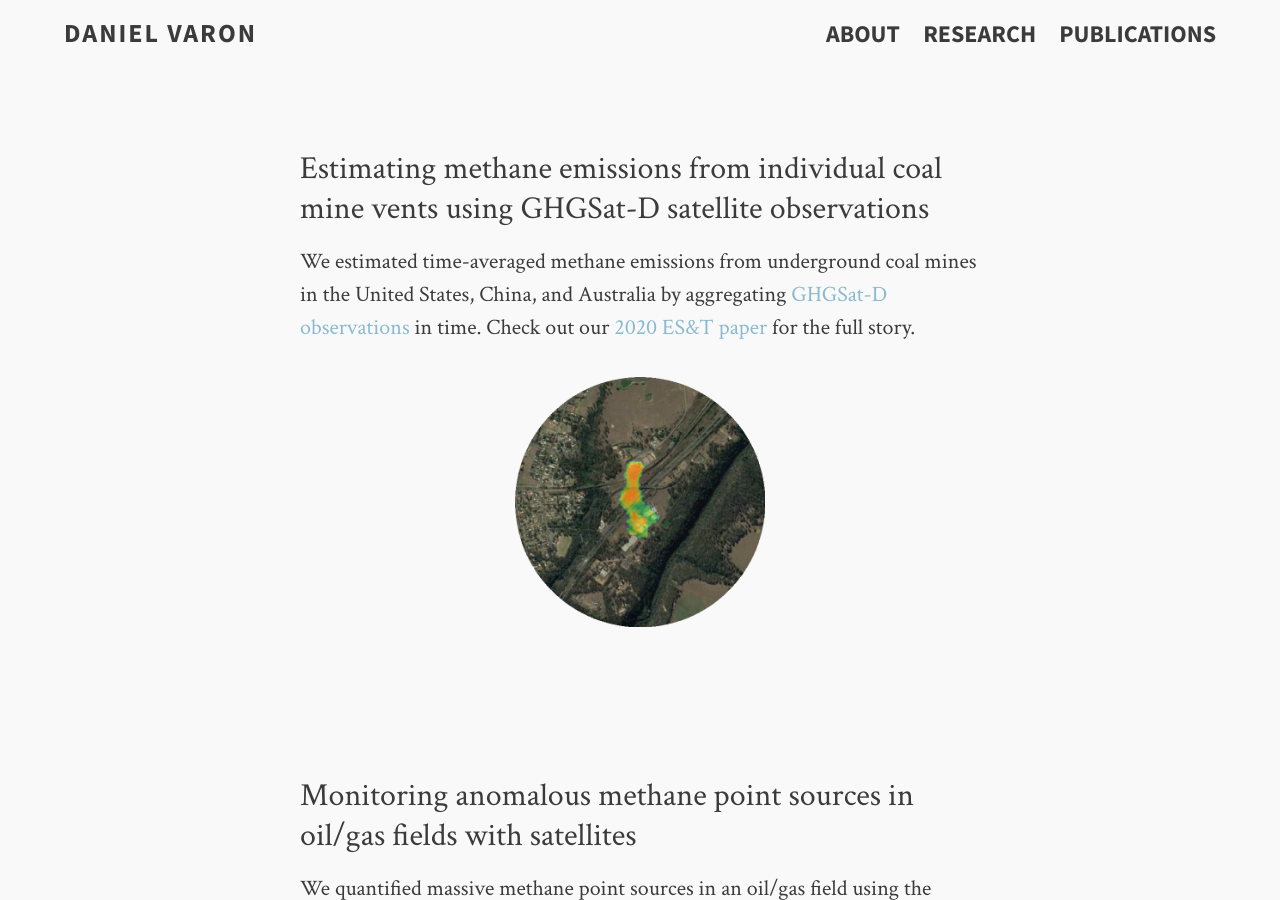
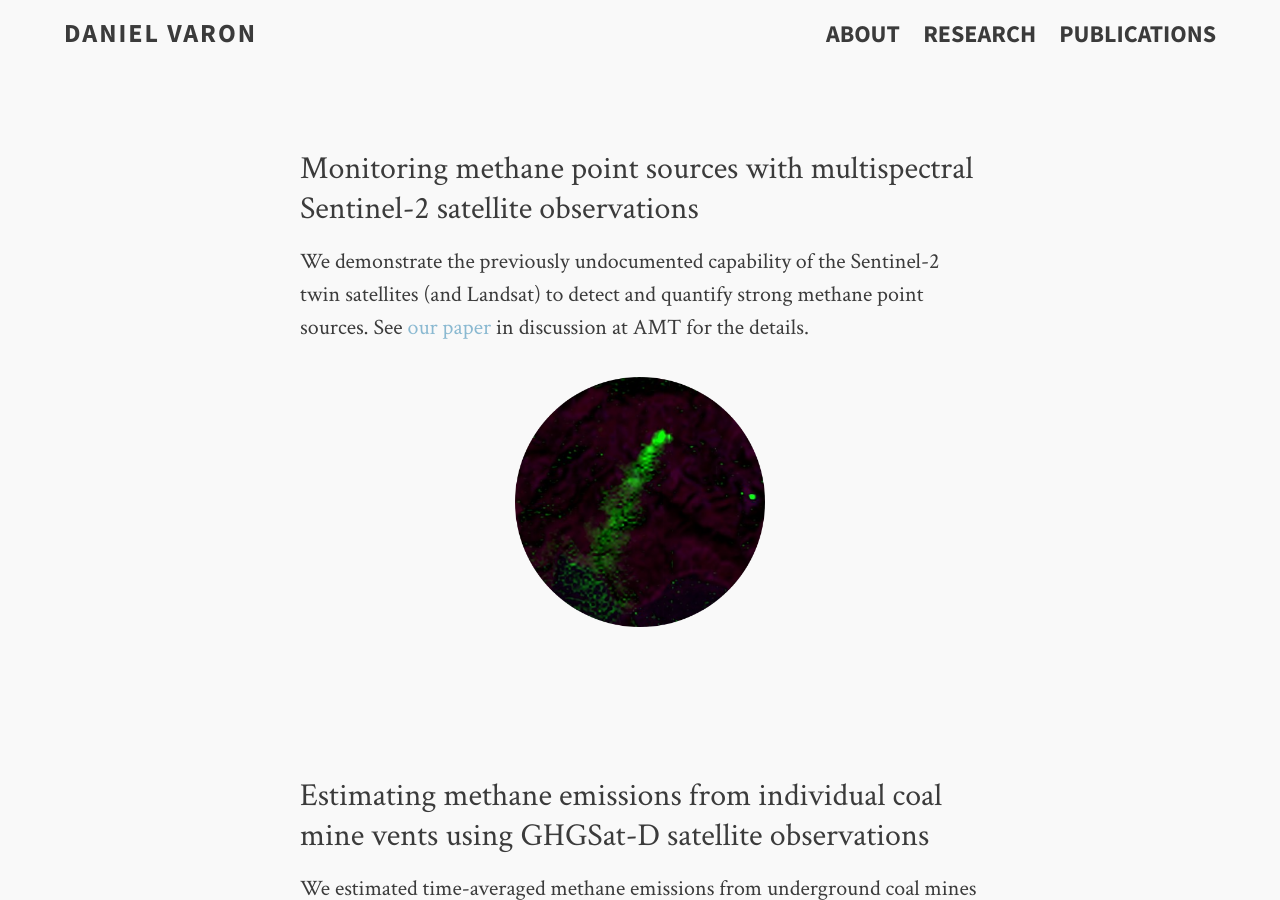
Before and after one commit to djvaron/djvaron.github.io, a Jekyll site: the page built from research.md, in a window 1280 px wide and 900 px high. Built offline with Jekyll 4.4.1, drawn with Linux system fonts in a browser that asks for light colours.

Commit message:
add Research entry for Sentinel-2 paper

```diff
--- a/research.md
+++ b/research.md
@@ -2,14 +2,23 @@
 layout: page
 permalink: /research/index.html
 title: Research
-tags: [daniel varon, methane, satellites, machine learning, emissions, research]
+tags: [daniel varon, methane, satellites, machine learning, emissions, research, sentinel-2, sentinel]
 ---
+
+### Monitoring methane point sources with multispectral Sentinel-2 satellite observations
+
+We demonstrate the previously undocumented capability of the Sentinel-2 twin satellites (and Landsat) to detect and quantify strong methane point sources. See [our paper](https://amt.copernicus.org/preprints/amt-2020-477/) in discussion at AMT for the details.
+
+![daniel varon methane sentinel-2 sentinel satellite harvard plume thumb4](../images/thumb5_projects.png){:height="250px" width="250px"}
+
+<br>
+<br>
 
 ### Estimating methane emissions from individual coal mine vents using GHGSat-D satellite observations
 
 We estimated time-averaged methane emissions from underground coal mines in the United States, China, and Australia by aggregating [GHGSat-D observations](https://www.ghgsat.com/data-products-analytics/analytics/) in time. Check out our [2020 ES&T paper](https://pubs.acs.org/doi/abs/10.1021/acs.est.0c01213) for the full story.
 
-![daniel varon methane satellite harvard plume thumb2](../images/thumb2_projects.png){:height="250px" width="250px"}
+![daniel varon methane satellite harvard plume sentinel-2 sentinel thumb2](../images/thumb2_projects.png){:height="250px" width="250px"}
 
 <br>
 <br>
@@ -18,7 +27,7 @@ We estimated time-averaged methane emissions from underground coal mines in the
 
 We quantified massive methane point sources in an oil/gas field using the [GHGSat-D](https://www.ghgsat.com/who-we-are/our-satellites/claire/) and [TROPOMI](http://www.tropomi.eu/) satellite instruments. This was a collaboration between Harvard, GHGSat, and the SRON Netherlands Institute for Space Research. Read more about it in our [2019 GRL paper](https://agupubs.onlinelibrary.wiley.com/doi/abs/10.1029/2019GL083798).
 
-![daniel varon methane satellite harvard plume thumb4](../images/thumb4_projects.png){:height="250px" width="250px"}
+![daniel varon methane satellite harvard plume sentinel-2 sentinel thumb4](../images/thumb4_projects.png){:height="250px" width="250px"}
 
 <br>
 <br>
@@ -27,7 +36,7 @@ We quantified massive methane point sources in an oil/gas field using the [GHGSa
 
 We're training convolutional neural networks to localize methane plumes in noisy GHGSat satellite observations.
 
-![daniel varon methane satellite harvard plume thumb3](../images/thumb3_projects.png){:height="250px" width="250px"}
+![daniel varon methane satellite harvard plume sentinel-2 sentinel thumb3](../images/thumb3_projects.png){:height="250px" width="250px"}
 
 <br>
 <br>
@@ -36,7 +45,7 @@ We're training convolutional neural networks to localize methane plumes in noisy
 
 We developed algorithms for retrieving emission rates from fine-resolution satellite observations of atmospheric methane plumes. You can read more about them in our [2018 AMT paper](https://doi.org/10.5194/amt-11-5673-2018).
 
-![daniel varon methane satellite harvard plume thumb1](../images/thumb1_projects.png){:height="250px" width="250px"}
+![daniel varon methane satellite harvard plume sentinel-2 sentinel thumb1](../images/thumb1_projects.png){:height="250px" width="250px"}
 
 <br>
 <br>
```
Also changed, not shown: images/thumb5_projects.png (added).
